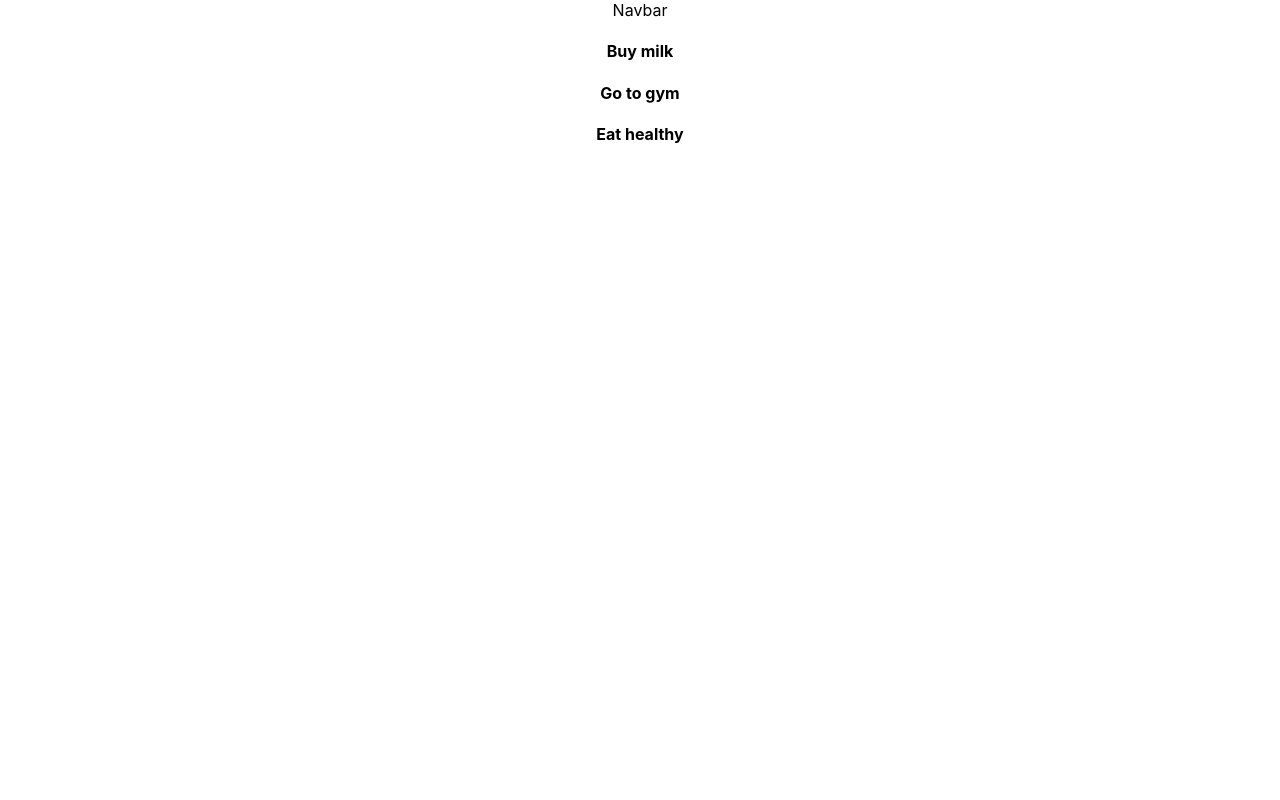
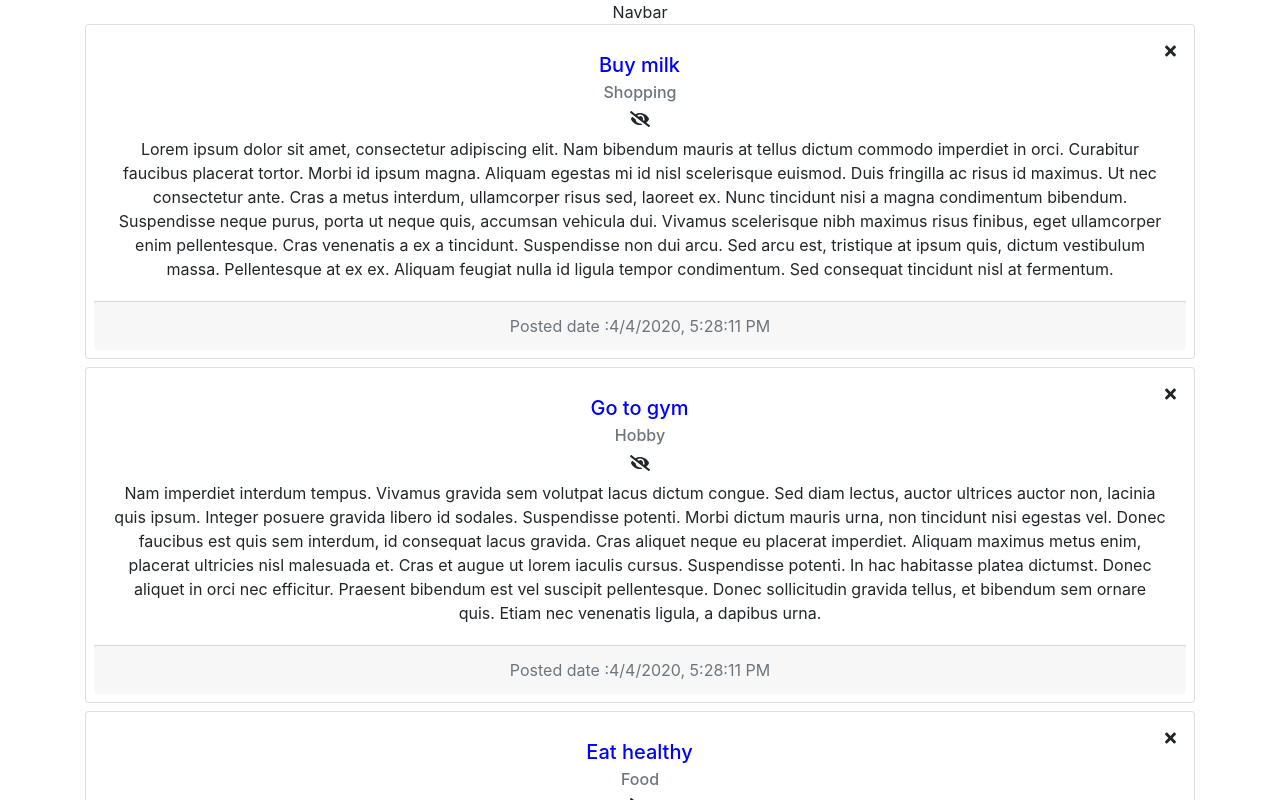
Before and after one commit to AndreiBora/todo-react, a React (Create React App) app: page / in a window 1280 px wide. Shown: the top 800 px of the page. Built offline with nearby package versions, Linux system fonts and the light colour scheme.

Commit message:
Add todo component'

```diff
--- a/package.json
+++ b/package.json
@@ -3,9 +3,13 @@
   "version": "0.1.0",
   "private": true,
   "dependencies": {
+    "@fortawesome/fontawesome-svg-core": "^1.2.28",
+    "@fortawesome/free-solid-svg-icons": "^5.13.0",
+    "@fortawesome/react-fontawesome": "^0.1.9",
     "@testing-library/jest-dom": "^4.2.4",
     "@testing-library/react": "^9.5.0",
     "@testing-library/user-event": "^7.2.1",
+    "bootstrap": "^4.4.1",
     "react": "^16.13.1",
     "react-dom": "^16.13.1",
     "react-scripts": "3.4.1"
--- a/src/App.js
+++ b/src/App.js
@@ -2,12 +2,17 @@ import React from "react";
 import "./App.css";
 import Todos from "./components/Todos";
 import NavBar from "./components/NavBar";
+import "bootstrap/dist/css/bootstrap.min.css";
 
 function App() {
   return (
-    <div className="App">
+    <div className="App container">
       <NavBar />
-      <Todos />
+      <div className="row">
+        <div className="col">
+          <Todos />
+        </div>
+      </div>
     </div>
   );
 }
--- a/src/components/Todo.js
+++ b/src/components/Todo.js
@@ -1,14 +1,60 @@
 import React, { Component } from "react";
+import { FontAwesomeIcon } from "@fortawesome/react-fontawesome";
+import { faTimes } from "@fortawesome/free-solid-svg-icons";
+import { faEyeSlash } from "@fortawesome/free-solid-svg-icons";
 
 class Todo extends Component {
+  state = {
+    showDescription: true,
+  };
+
+  hideDescription = () => {
+    this.setState({
+      showDescription: !this.state.showDescription,
+    });
+    console.log(this.state);
+  };
+
   render() {
     const { todo } = this.props;
     return (
-      <div>
-        <h4>{todo.title}</h4>
+      <div className="card mb-2">
+        <div className="card-body p-2">
+          <FontAwesomeIcon style={timesBtnStyle} icon={faTimes} />
+          <div className="card-body">
+            <h5 style={textStyle} className="card-title">
+              {todo.title}
+            </h5>
+            <h6 className="card-subtitle mb-2 text-muted">{todo.category}</h6>
+            <h6 className="card-subtitle m-2">
+              <FontAwesomeIcon
+                onClick={this.hideDescription}
+                icon={faEyeSlash}
+              />
+            </h6>
+            {this.state.showDescription ? (
+              <p className="card-text">{todo.description}</p>
+            ) : null}
+          </div>
+          <div className="card-footer text-muted">
+            Posted date :{todo.date.toLocaleString()}
+          </div>
+        </div>
       </div>
     );
   }
 }
 
+const textStyle = {
+  color: "blue",
+  fontSize: "20px",
+};
+
+const timesBtnStyle = {
+  float: "right",
+  marginRight: "10px",
+  marginTop: "10px",
+  cursor: "pointer",
+};
+
 export default Todo;
--- a/src/components/Todos.js
+++ b/src/components/Todos.js
@@ -7,16 +7,25 @@ class Todos extends Component {
       {
         id: 1,
         title: "Buy milk",
+        description:
+          "Lorem ipsum dolor sit amet, consectetur adipiscing elit. Nam bibendum mauris at tellus dictum commodo imperdiet in orci. Curabitur faucibus placerat tortor. Morbi id ipsum magna. Aliquam egestas mi id nisl scelerisque euismod. Duis fringilla ac risus id maximus. Ut nec consectetur ante. Cras a metus interdum, ullamcorper risus sed, laoreet ex. Nunc tincidunt nisi a magna condimentum bibendum. Suspendisse neque purus, porta ut neque quis, accumsan vehicula dui. Vivamus scelerisque nibh maximus risus finibus, eget ullamcorper enim pellentesque. Cras venenatis a ex a tincidunt. Suspendisse non dui arcu. Sed arcu est, tristique at ipsum quis, dictum vestibulum massa. Pellentesque at ex ex. Aliquam feugiat nulla id ligula tempor condimentum. Sed consequat tincidunt nisl at fermentum.",
+        category: "Shopping",
         date: new Date(),
       },
       {
         id: 2,
         title: "Go to gym",
+        description:
+          "Nam imperdiet interdum tempus. Vivamus gravida sem volutpat lacus dictum congue. Sed diam lectus, auctor ultrices auctor non, lacinia quis ipsum. Integer posuere gravida libero id sodales. Suspendisse potenti. Morbi dictum mauris urna, non tincidunt nisi egestas vel. Donec faucibus est quis sem interdum, id consequat lacus gravida. Cras aliquet neque eu placerat imperdiet. Aliquam maximus metus enim, placerat ultricies nisl malesuada et. Cras et augue ut lorem iaculis cursus. Suspendisse potenti. In hac habitasse platea dictumst. Donec aliquet in orci nec efficitur. Praesent bibendum est vel suscipit pellentesque. Donec sollicitudin gravida tellus, et bibendum sem ornare quis. Etiam nec venenatis ligula, a dapibus urna.",
+        category: "Hobby",
         date: new Date(),
       },
       {
         id: 3,
         title: "Eat healthy",
+        description:
+          "Duis fermentum libero pharetra dapibus blandit. Quisque ut lacus pulvinar, condimentum enim sit amet, aliquet neque. Sed malesuada ante id ipsum egestas, id vestibulum magna volutpat. Etiam gravida egestas ultrices. Integer euismod sollicitudin euismod. Aenean aliquet libero lacus, posuere pellentesque velit imperdiet nec. Vestibulum tempus magna ac ligula dapibus, in ullamcorper sapien placerat.",
+        category: "Food",
         date: new Date(),
       },
     ],
```
Also changed, not shown: 1 other file (tests, documents, lock files or other folders).
